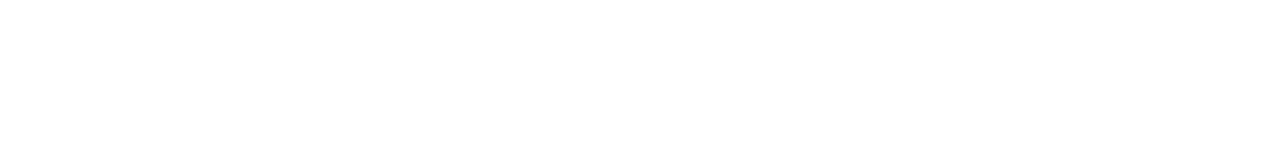
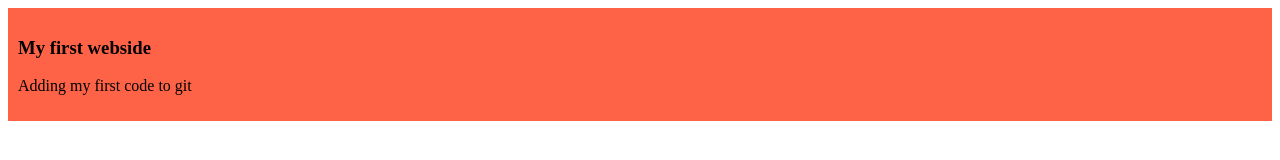
Before and after one commit to 99Sajid/my-first-webside, a plain HTML site: page index.html in a window 1280 px wide. Drawn offline with Linux system fonts and the light colour scheme.

Commit message:
add the first blog

```diff
--- a/index.html
+++ b/index.html
@@ -4,8 +4,13 @@
     <meta charset="UTF-8">
     <meta name="viewport" content="width=device-width, initial-scale=1.0">
     <title>My first webside</title>
+    <link rel="stylesheet" href="styles/blog.css">
 </head>
 <body>
+    <div>
+        <h3>My first webside</h3>
+        <p>Adding my first code to git</p>
+    </div>
 
 </body>
 </html>
--- /dev/null
+++ b/styles/blog.css
@@ -0,0 +1,4 @@
+div{
+    background-color: tomato;
+    padding: 10px;
+}
```
